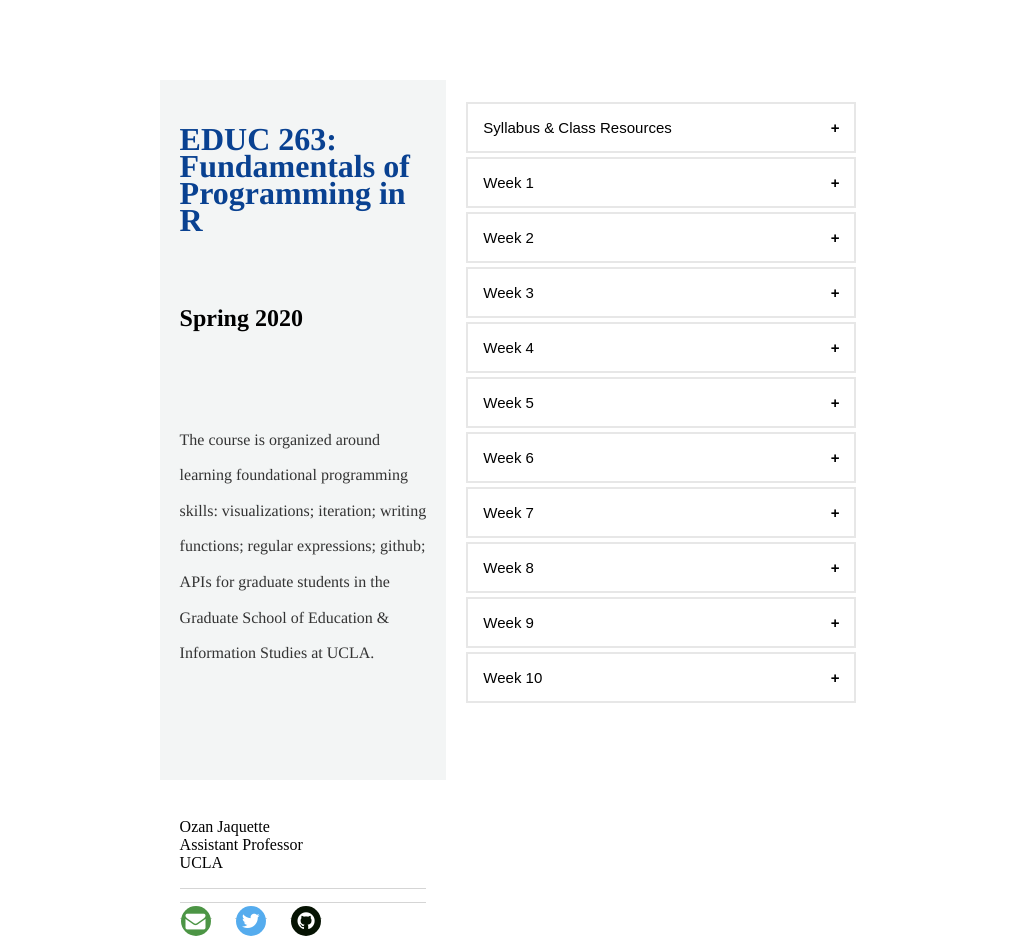
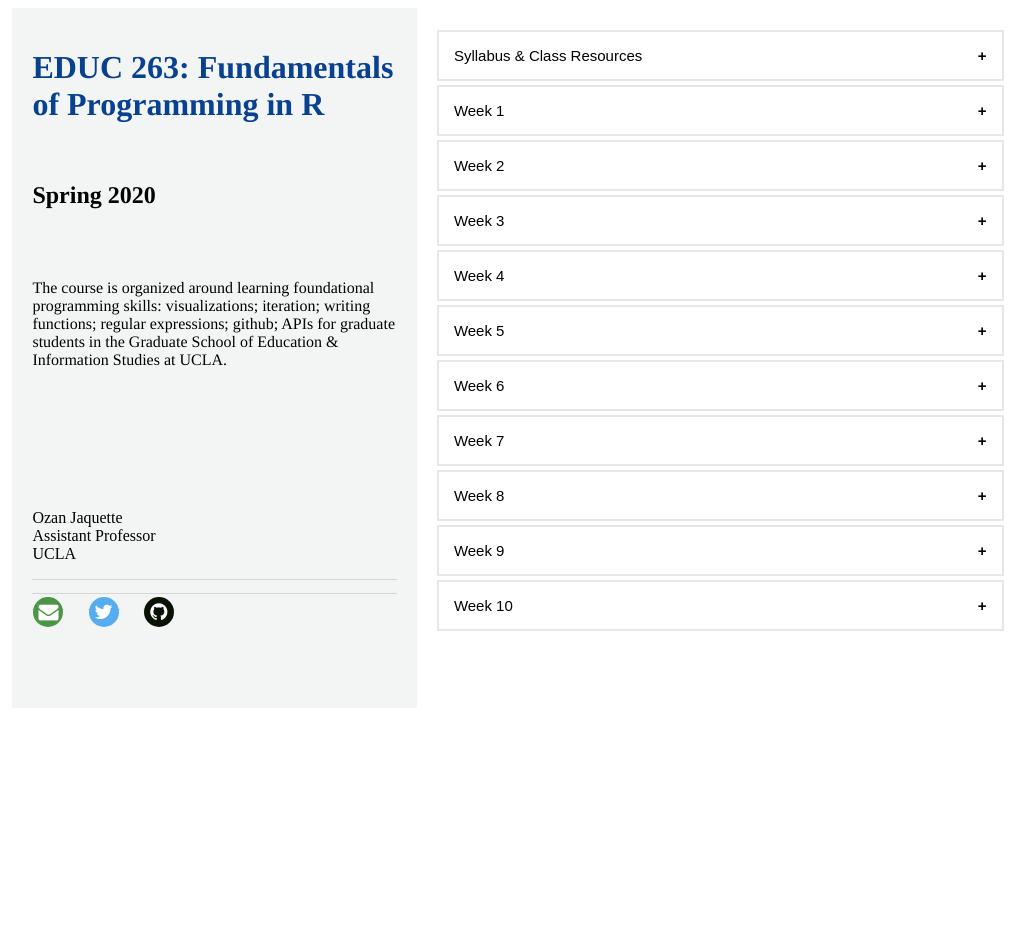
Before and after one commit to Rucla-ed/rclass2, a Jekyll site: the page built from README.md, in a window 1280 px wide. Shown: the whole page, without its empty margins (122-1157 px from the left). Built offline with Jekyll 4.4.1, drawn with Linux system fonts in a browser that asks for light colours; our own code applies the rules of GitHub Pages for plain Markdown files; after the commit the page ends 900 px from its top, so only the background shows below that.

Commit message:
removing css folder, not needed

```diff
--- a/_layouts/default.html
+++ b/_layouts/default.html
@@ -1,11 +1,7 @@
 <!DOCTYPE html>
 <html>
 
-  <head>
-    <title>{{ page.title }}</title>
-
-    <link rel="stylesheet" type="text/css" href="/css/main.css">
-
+<head>
 
 <meta name="viewport" content="width=device-width, initial-scale=1">
 <style>
--- a/css/main.css
+++ /dev/null
@@ -1,17 +0,0 @@
-body { margin: 80px auto; width: 70%; }
-
-a { text-decoration: none; color: #999; }
-a:hover { text-decoration: underline; }
-
-p, ul { font-size: 1.5em; line-height: 1.4em; color: #333; }
-
-h1, h2, h3, h4 { font-family: 'Times'; }
-h1 { font-size: 2.3em; line-height: 25px; }
-h2 { font-size: 2em; }
-h3 { font-size: 1.7em; }
-h4 { font-size: 1.5em; }
-
-nav ul, footer ul { font-size: 1em; font-family: 'Times'; padding: 0px; list-style: none; font-weight: bold; }
-nav ul li, footer ul li { display: inline; margin-right: 20px; }
-
-footer { border-top: 1px solid #d5d5d5; font-size: .8em; }
```
